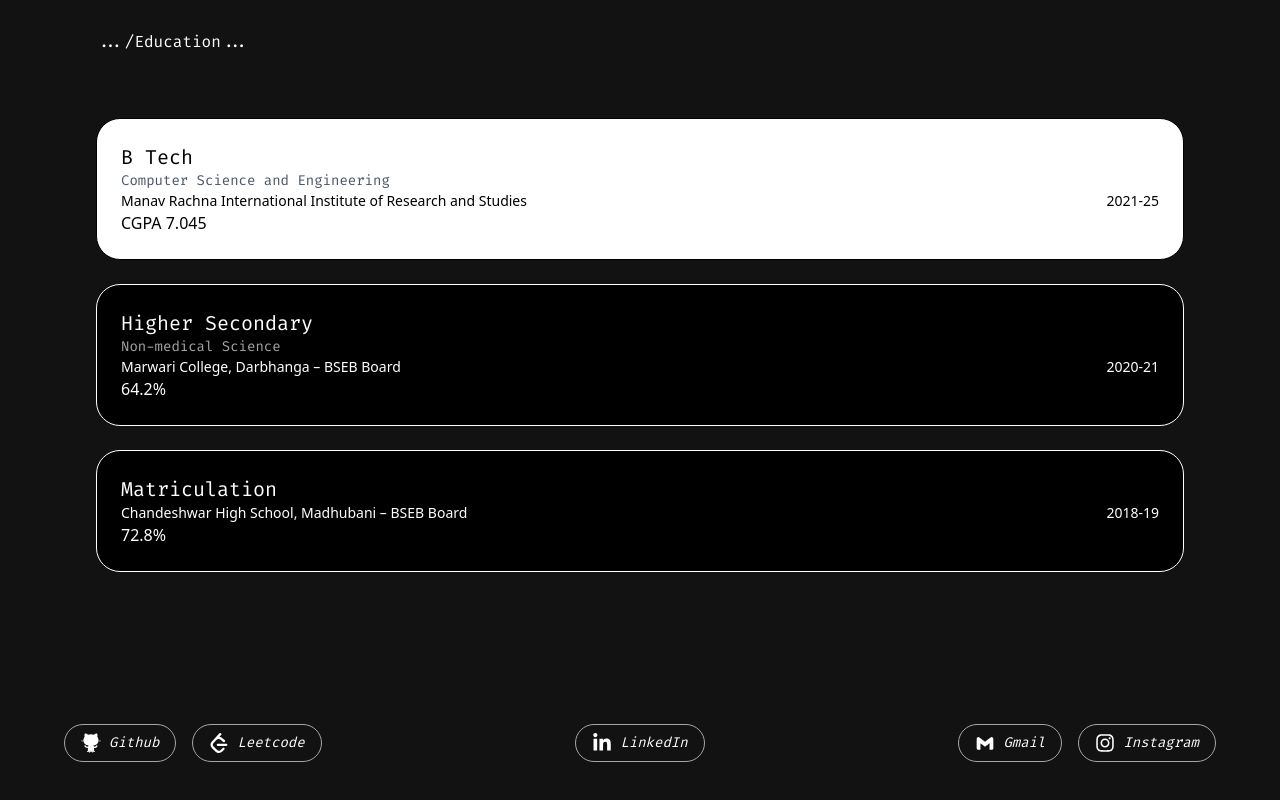
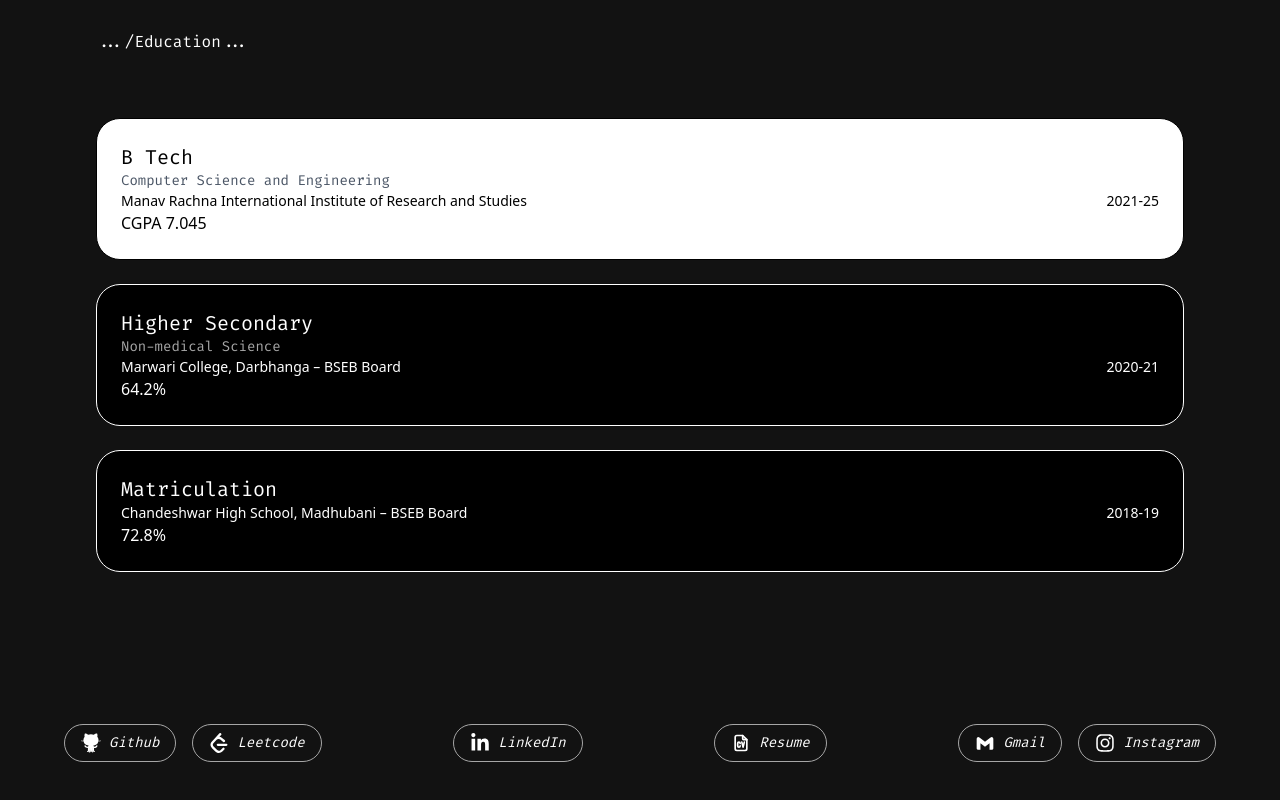
Before and after one commit to Harsh-P30/PortfolioHarsh, a React (Vite) app: page / in a window 1280 px wide. Shown: the part 1902-2702 px from the top of the page. Built offline with nearby package versions, Linux system fonts and the light colour scheme.

Commit message:
add resume

```diff
--- a/src/Component/Footer.jsx
+++ b/src/Component/Footer.jsx
@@ -2,6 +2,8 @@ import React from 'react'
 import { SiRefinedgithub, SiLeetcode } from "react-icons/si";
 import { FaLinkedinIn, FaInstagram } from "react-icons/fa";
 import { BiLogoGmail } from "react-icons/bi";
+import { TbFileCv } from "react-icons/tb";
+
 
 function Footer() {
   return (
@@ -45,6 +47,21 @@ function Footer() {
           <p className="font-fira text-sm italic">LinkedIn</p>
         </a>
 
+        <a
+          href="https://drive.google.com/file/d/1qO166YUudik-2Erv-B6W8_FAJMs2RBqi/view?usp=sharing"
+          target="_blank"
+          rel="noopener noreferrer"
+          id="resume"
+          className="flex items-center gap-2 text-xl p-2 px-4 rounded-full border border-gray hover:text-gray transition"
+        >
+          <TbFileCv />
+          <p className="font-fira text-sm italic">Resume</p>
+        </a>
+
+
+
+
+
         {/* Group 2: Gmail & Instagram */}
         <div className="flex flex-wrap justify-center gap-4">
           <a
```
